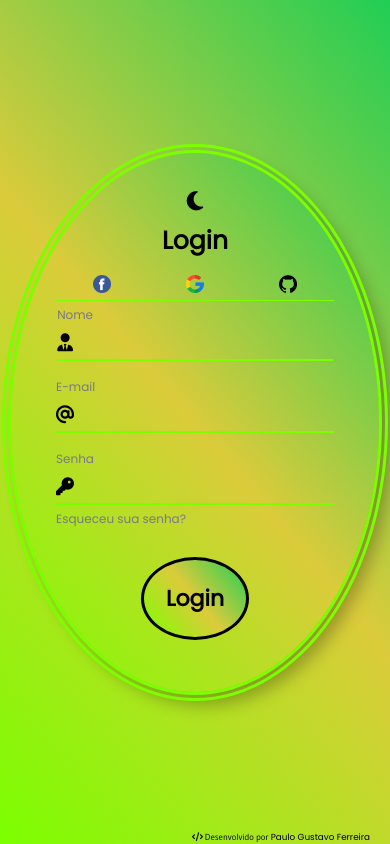
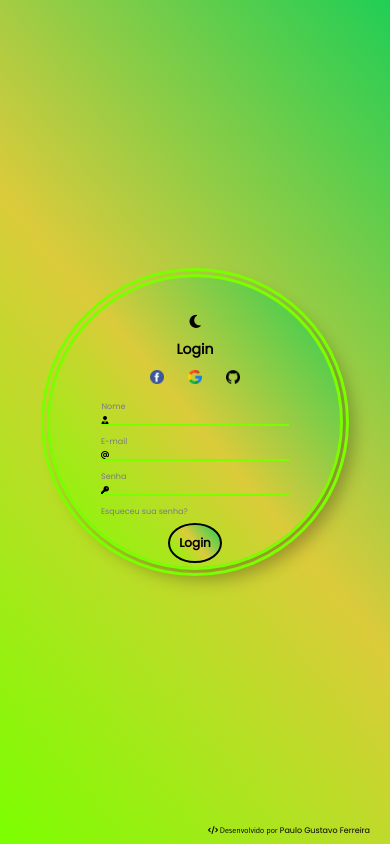
Before and after one commit to studypaulogustavo/login-dark-light, a plain HTML site: page index.html in a window 390 px wide. Drawn offline with Linux system fonts and the light colour scheme.

Commit message:
main.css

```diff
--- a/css/main.css
+++ b/css/main.css
@@ -31,6 +31,61 @@
     box-sizing: border-box;
 }
 
+@media screen and (max-width: 600px) {
+    .input_field input {
+        width: 180px !important;
+        padding-bottom: 3px !important;
+        padding-left: 0px !important;
+        font-size: 3px !important;
+    }
+
+    #login_form {
+        height: 290px !important;
+        width: 290px !important;
+    }
+
+    #login_form .dark-light-mode-icon i {
+        font-size: 15px !important;
+    }
+
+    #form_header h1 {
+        font-size: 14px !important;
+    }
+
+    #social_media img {
+        margin-top: 10px !important;
+        width: 14px !important;
+    }
+
+    #container_inputs {
+        gap: 0px !important;
+    }
+
+    .input-box label {
+        font-size: 8px !important;
+    }
+
+    .input_field i {
+        font-size: 8px !important;
+    }
+
+    #forgot_password a {
+        font-size: 8px !important;
+    }
+
+    #login_button {
+        margin-top: 2px !important;
+        border: 2px solid var(--color-dark-900) !important;
+        padding: 9px !important;
+        font-weight: bold;
+        font-size: 12px !important;
+    }
+
+    .love {
+        font-size: 8px !important;
+    }
+}
+
 #container {
     height: 100vh;
     width: 100vw;
@@ -62,6 +117,8 @@
 
 /* ==== LOGIN FORM ==== */
 #login_form {
+    height: 500px;
+    width: 500px;
     display: flex;
     flex-direction: column;
     padding: 2px 45px 2px 45px;
@@ -75,11 +132,12 @@
 /* ==== SOCIAL MEDIA ==== */
 #social_media {
     display: flex;
-    justify-content: space-around;
-    border-bottom: 1px solid var(--color-green-50);
+    justify-content: center;
 }
 
 #social_media img {
+    margin-left: 12px;
+    margin-right: 12px;
     margin-top: 15px;
     width: 18px;
 }
@@ -95,11 +153,10 @@
     align-items: center;
     justify-content: center;
     flex-direction: column;
-    margin-bottom: 50px;
     gap: 12px;
 }
 
-.input-box>label {
+.input-box label {
     font-size: 12px;
     color: var(--color-dark-50);
 }
@@ -119,7 +176,7 @@
 
 .input_field input {
     border: none;
-    width: 260px;
+    width: 290px;
     padding-bottom: 10px;
     padding-left: 10px;
     background-color: transparent;
@@ -167,6 +224,7 @@
     bottom: 0px;
     font-size: 0.55rem;
     font-weight: normal;
+    margin-bottom: 7px;
 }
 
 .love p {
```
